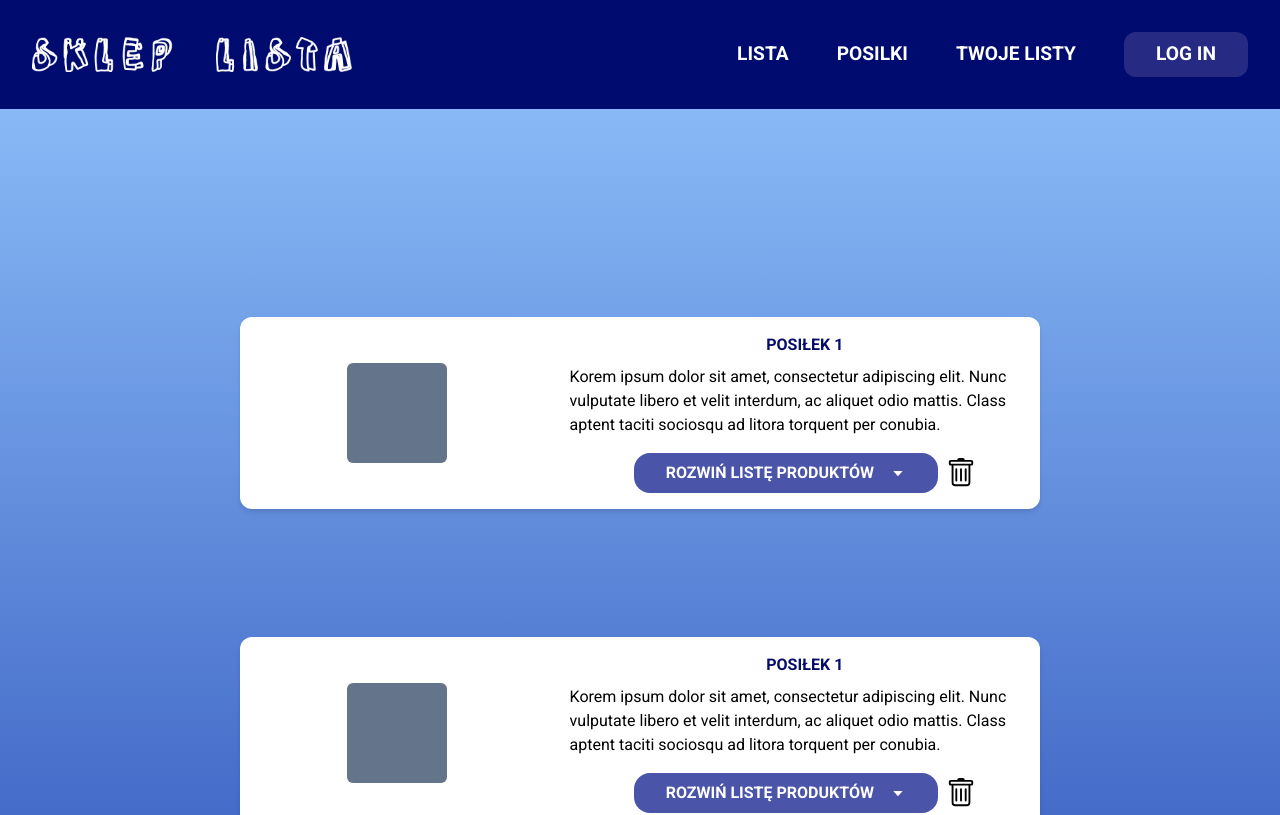
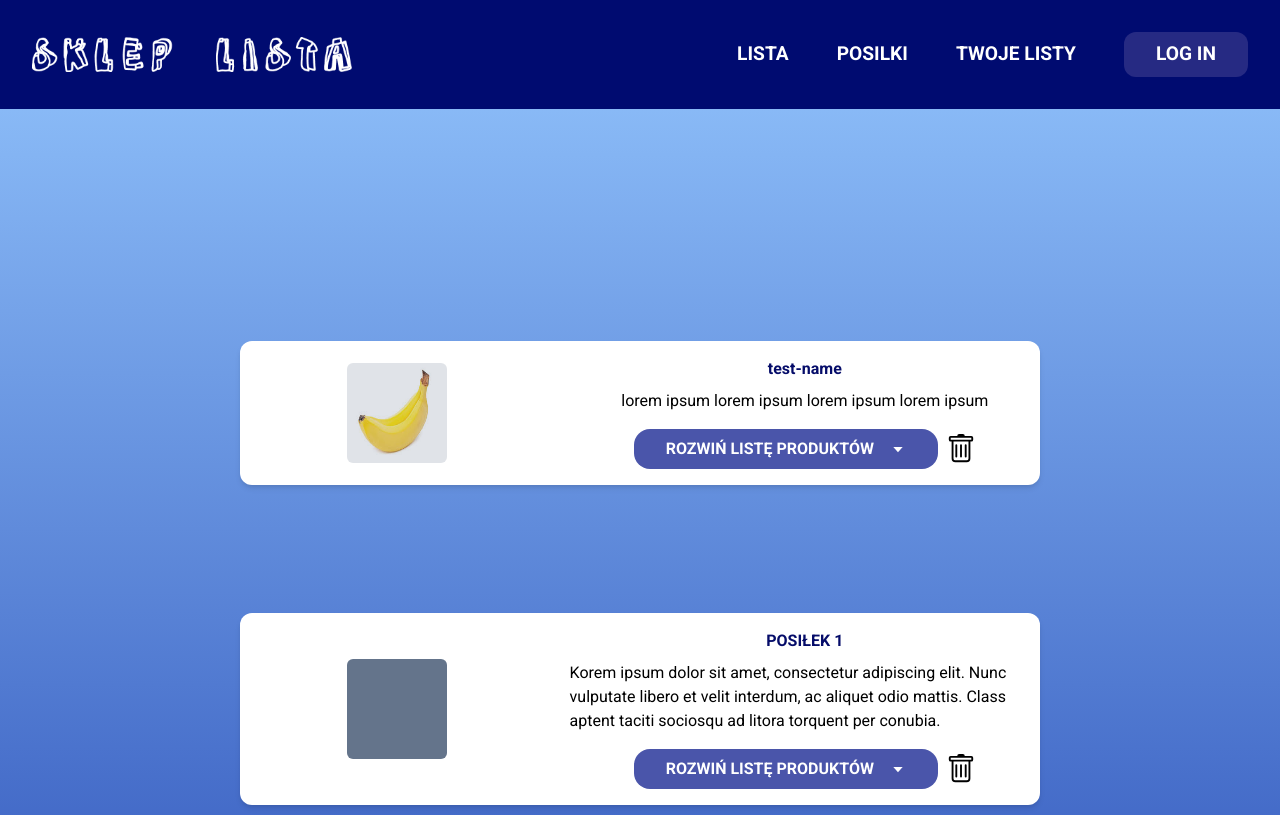
Before and after one commit to ArturPawelski/shopping-list, a React (Create React App) app: page /posilki in a window 1280 px wide. Shown: the top 815 px of the page. Built offline with nearby package versions, Linux system fonts and the light colour scheme; data requests are answered from the project's data file.

Commit message:
img foodsData

```diff
--- a/src/components/Posilki/Posilki.jsx
+++ b/src/components/Posilki/Posilki.jsx
@@ -38,23 +38,25 @@ const Posilki = () => {
 
 
 
-            {foodsData && foodsData.map(({ id, name }) => (
+            {foodsData && foodsData.map(({ id, name, description, img, productsList }) => (
 
 
-
-
-                <section className='flex flex-col justify-center  bg-white mx-auto mt-[8rem] py-4 px-2 shadow-md rounded-xl sm:px-0 sm:max-w-[600px]  lg:max-w-[800px]'>
+                <section key={id} className='flex flex-col justify-center  bg-white mx-auto mt-[8rem] py-4 px-2 shadow-md rounded-xl sm:px-0 sm:max-w-[600px] md:min-w-[600px]  lg:max-w-[800px] xl:min-w-[800px]'>
 
                     <main className=' flex items-center gap-4 justify-center'>
 
                         <div className='flex justify-center w-[40%] ' >
-                            <div className='w-[100px] bg-slate-500 h-[100px] rounded-md'></div>
+
+
+                            <div className='w-[100px] grid place-items-center bg-slate-500  h-[100px] rounded-md'>
+                                <img src={img} alt="" className='w-full h-[100%] opacity-80 ' />
+                            </div>
                         </div>
 
 
                         <div className='w-[60%] flex flex-col justify-center items-center'>
-                            <h2 className='font-extrabold text-[#050C69]'>POSIŁEK 1</h2>
-                            <p className='text-left mt-2'>Korem ipsum dolor sit amet, consectetur adipiscing elit. Nunc vulputate libero et velit interdum, ac aliquet odio mattis. Class aptent taciti sociosqu ad litora torquent per conubia.</p>
+                            <h2 className='font-extrabold text-[#050C69]'>{name}</h2>
+                            <p className='text-left mt-2'>{description}</p>
 
                             <div className='flex items-center gap-2'>
                                 <button onClick={toggleProducst} className='mt-4 flex flex-col items-center  text-white font-extrabold  py-2 bg-[#4A55AA] rounded-2xl sm:px-8 sm:flex-row sm:gap-4 '>ROZWIŃ LISTĘ PRODUKTÓW <BiCaretDown /></button>
```
Also changed, not shown: db.json (+1 -1 lines).
